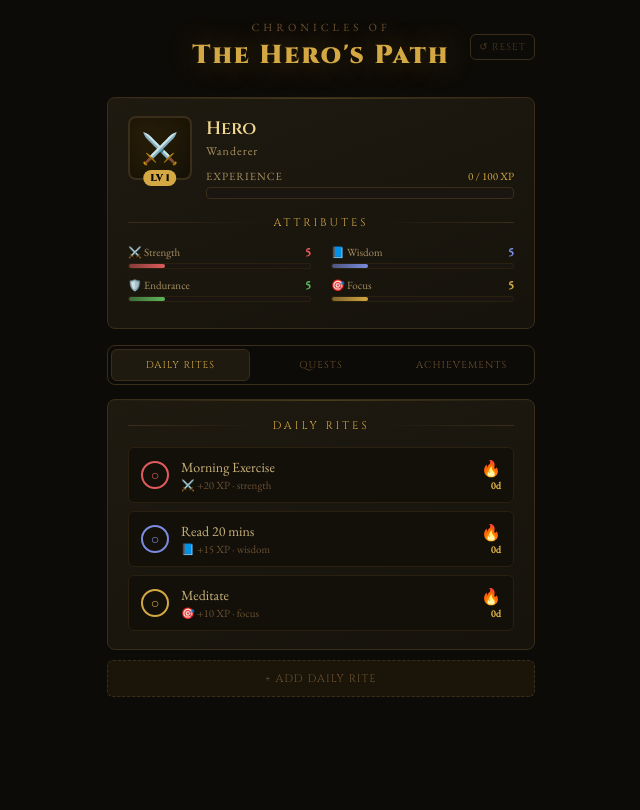
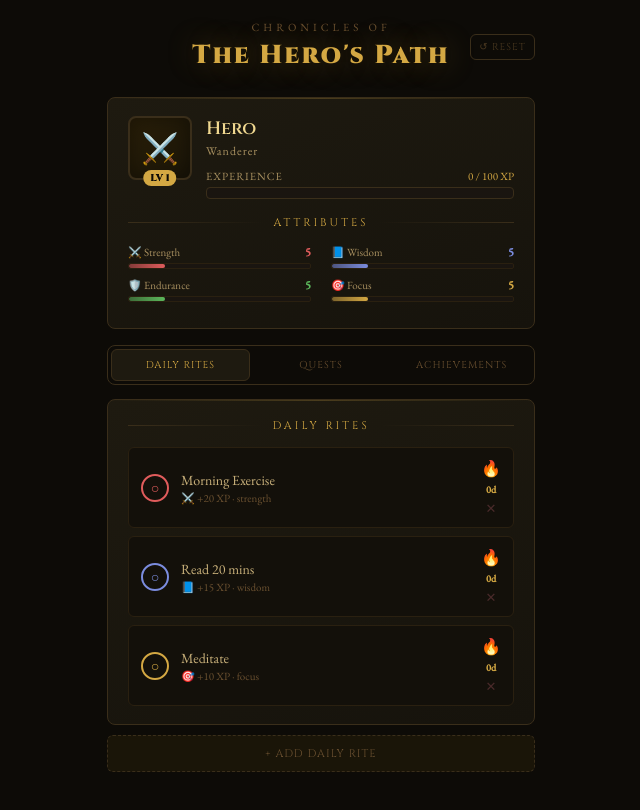
Before and after one commit to AuthorDanKenner/hero-path, a React (Vite) app: page / in a window 1280 px wide. Shown: the whole page, without its empty margins (319-959 px from the left). Built offline with nearby package versions, Linux system fonts and the light colour scheme.

Commit message:
add delete buttons to habits and quests

```diff
--- a/src/App.jsx
+++ b/src/App.jsx
@@ -284,6 +284,14 @@ export default function App() {
     setShowAddGoal(false);
   };
 
+  const deleteHabit = (id) => {
+    setState(prev => ({ ...prev, habits: prev.habits.filter(h => h.id !== id) }));
+  };
+
+  const deleteGoal = (id) => {
+    setState(prev => ({ ...prev, goals: prev.goals.filter(g => g.id !== id) }));
+  };
+
   const handleReset = () => {
     localStorage.removeItem(STORAGE_KEY);
     setState(INITIAL_STATE);
@@ -431,9 +439,14 @@ export default function App() {
                         {STAT_ICONS[h.stat]} +{h.xpReward} XP · {h.stat}
                       </div>
                     </div>
-                    <div style={{ textAlign: "right" }}>
+                    <div style={{ textAlign: "right", display: "flex", flexDirection: "column", alignItems: "center", gap: 4 }}>
                       <div style={{ fontSize: 16 }}>🔥</div>
                       <div style={{ fontSize: 10, color: "#d4a843", fontWeight: 700 }}>{h.streak}d</div>
+                      <button onClick={() => deleteHabit(h.id)}
+                        onMouseOver={e => e.currentTarget.style.color = "#e05c5c"}
+                        onMouseOut={e => e.currentTarget.style.color = "#4a2a2a"}
+                        style={{ background: "transparent", border: "none", color: "#4a2a2a", fontSize: 13, cursor: "pointer", padding: "2px 4px", lineHeight: 1, transition: "color 0.2s" }}
+                        title="Delete habit">✕</button>
                     </div>
                   </div>
                 ))}
@@ -490,7 +503,14 @@ export default function App() {
                         <div style={{ fontFamily: "'Cinzel', serif", fontSize: 14, color: "#f0d890", marginBottom: 2 }}>{g.name}</div>
                         <div style={{ fontSize: 11, color: "#6a5030" }}>{STAT_ICONS[g.stat]} +{g.xpReward} XP total · {g.stat}</div>
                       </div>
+                    <div style={{ display: "flex", alignItems: "flex-start", gap: 8 }}>
                       <div style={{ fontSize: 18, fontWeight: 900, color: "#d4a843", fontFamily: "'Cinzel', serif" }}>{pct}%</div>
+                      <button onClick={() => deleteGoal(g.id)}
+                        onMouseOver={e => e.currentTarget.style.color = "#e05c5c"}
+                        onMouseOut={e => e.currentTarget.style.color = "#4a2a2a"}
+                        style={{ background: "transparent", border: "none", color: "#4a2a2a", fontSize: 13, cursor: "pointer", padding: "2px 4px", lineHeight: 1, transition: "color 0.2s", marginTop: 2 }}
+                        title="Delete quest">✕</button>
+                    </div>
                     </div>
 
                     <div style={{ background: "#0d0b07", border: "1px solid #2a2010", borderRadius: 4, height: 8, overflow: "hidden", marginBottom: 12 }}>
```
